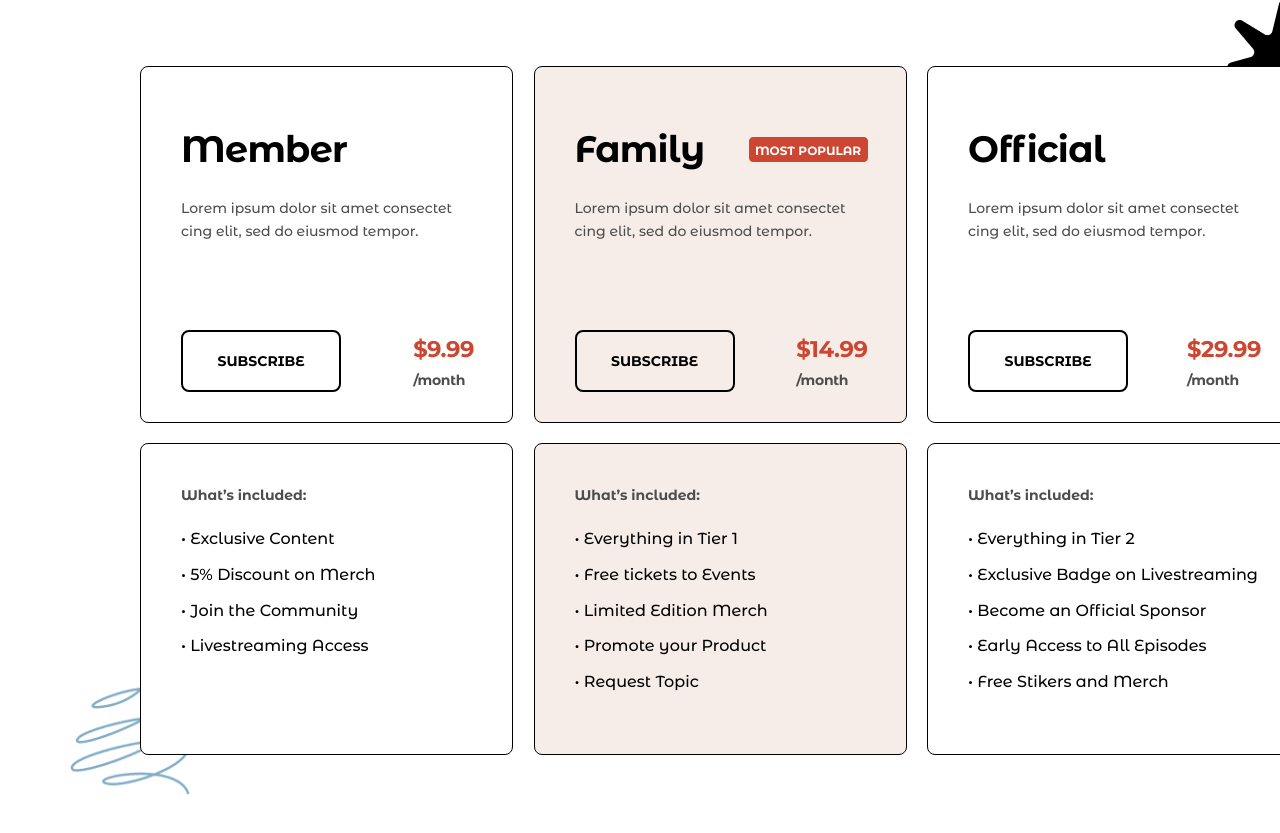
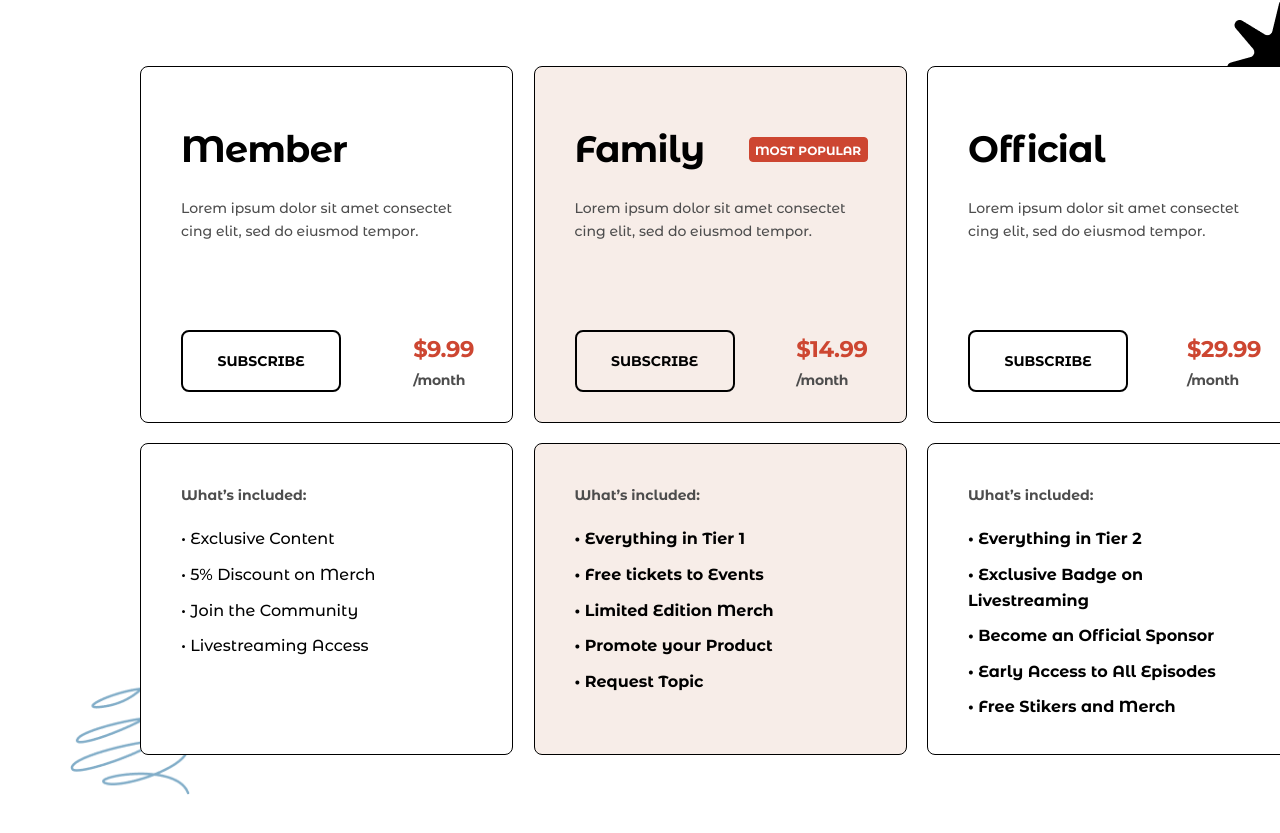
Before and after one commit to GenexiOks/PodOfCast, a React (Vite) app: page / in a window 1280 px wide. Shown: the part 6669-7502 px from the top of the page. Built offline with nearby package versions, Linux system fonts and the light colour scheme.

Commit message:
23/1/25 home

```diff
--- a/src/component/Pricing.jsx
+++ b/src/component/Pricing.jsx
@@ -15,18 +15,14 @@ function Pricing() {
             price: "$14.99",
             features: ["Everything in Tier 1", "Free tickets to Events", "Limited Edition Merch", "Promote your Product", "Request Topic"],
             popular: true,
+            bold: true,
         },
         {
             title: "Official",
             description: "Lorem ipsum dolor sit amet consectet cing elit, sed do eiusmod tempor.",
             price: "$29.99",
-            features: [
-                "Everything in Tier 2",
-                "Exclusive Badge on Livestreaming",
-                "Become an Official Sponsor",
-                "Early Access to All Episodes",
-                "Free Stikers and Merch",
-            ],
+            features: ["Everything in Tier 2", "Exclusive Badge on Livestreaming", "Become an Official Sponsor", "Early Access to All Episodes", "Free Stikers and Merch"],
+            bold: true,
         },
     ];
 
--- a/src/component/PricingCard.jsx
+++ b/src/component/PricingCard.jsx
@@ -29,11 +29,7 @@ function PricingCard(props) {
                     <div className="pricing-card__info">
                         <p>What’s included:</p>
                         <div className="pricing-card__benefits">
-                            <ul>
-                                {props.features.map((value) => (
-                                    <li>• {value}</li>
-                                ))}
-                            </ul>
+                            <ul>{props.features.map((value) => (props.bold ? <b>• {value}</b> : <li>• {value}</li>))}</ul>
                         </div>
                     </div>
                 </div>
```
